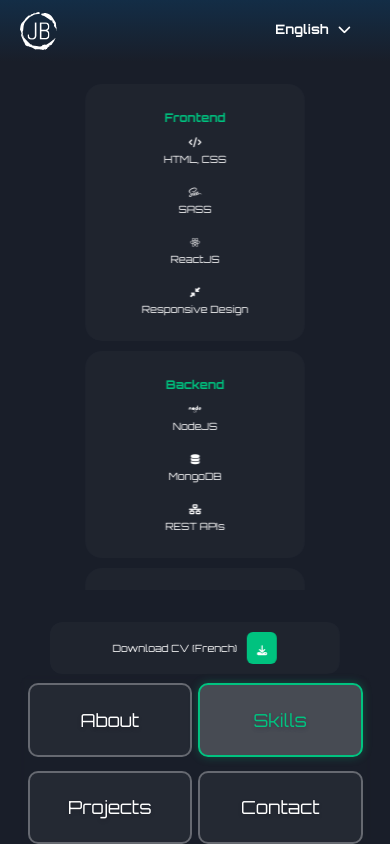
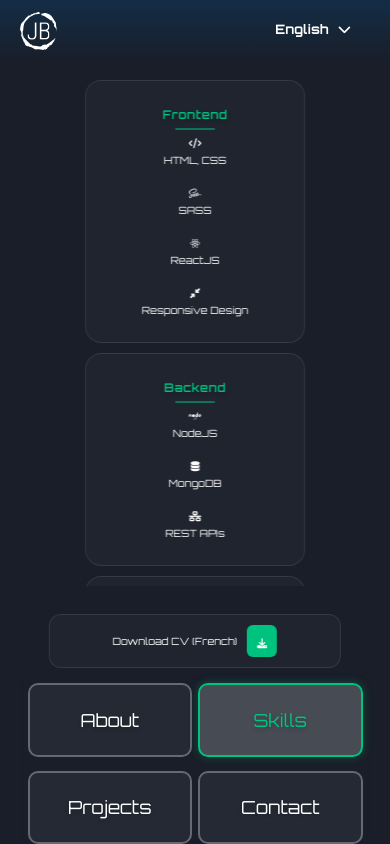
Before and after one commit to Scarnee/Portfolio-jordane-brosset, a React (Vite) app in the folder frontend/: page /skills in a window 390 px wide. Built offline with nearby package versions, Linux system fonts and the light colour scheme.

Commit message:
feat: better responsive

```diff
--- a/frontend/src/components/projectCard/ProjectCard.scss
+++ b/frontend/src/components/projectCard/ProjectCard.scss
@@ -106,12 +106,12 @@
         }
 
         ul {
-            font-size: 10px;
+            font-size: 8px;
             z-index: 1000;
         }
         .cardDescription {
             display: block;
-            font-size: 10px;
+            font-size: 8px;
             z-index: 1000;
             text-shadow: 0.2px 0 0 #000, 0 -0.2px 0 #000, 0 0.2px 0 #000, -0.2px 0 0 #000;
         }
--- a/frontend/src/pages/Contact/Contact.scss
+++ b/frontend/src/pages/Contact/Contact.scss
@@ -120,5 +120,8 @@
         .contactRight{
             width: 100%;
         }
+        img {
+            display: none;
+        }
     }
 }
--- a/frontend/src/pages/Home/Home.scss
+++ b/frontend/src/pages/Home/Home.scss
@@ -31,6 +31,12 @@
         }
         .homeContent{
             flex-direction: column;
+            h1 {
+                font-size: 20px;
+            }
+            h2 {
+                font-size: 15px;
+            }
         }
         img{
             width: 100%;
@@ -41,7 +47,7 @@
             flex-direction: column;
         }
         .homeContent{
-            flex-direction: column;
+            flex-direction: row;
         }
         .homeDescription{
             h1{
@@ -52,7 +58,7 @@
             }
         }
         img{
-            width: 75%;
+            width: 50%;
         }
     }
 
--- a/frontend/src/pages/Skills/Skills.scss
+++ b/frontend/src/pages/Skills/Skills.scss
@@ -30,15 +30,32 @@
       box-sizing: border-box;
       text-align: center;
       transition: transform 0.3s;
+      border: 1px solid rgba(255, 255, 255, 0.1);
 
       &:hover {
-        transform: translateY(4px);
+        border-color: rgba($third-color, 0.3);
+        box-shadow: 0 8px 25px rgba(0, 0, 0, 0.2);
       }
 
       h2 {
         color: $third-color;
-        margin-bottom: 12px;
+        margin-bottom: 16px;
         font-size: 18px;
+        font-weight: 600;
+        letter-spacing: 0.5px;
+        text-shadow: 0 2px 4px rgba(0, 0, 0, 0.1);
+        position: relative;
+        &::after {
+          content: "";
+          position: absolute;
+          bottom: -8px;
+          left: 50%;
+          transform: translateX(-50%);
+          width: 40px;
+          height: 2px;
+          background: rgba($third-color, 0.5);
+          border-radius: 2px;
+        }
       }
 
       .iconList {
@@ -79,6 +96,8 @@
           gap: 10px;
           font-size: 14px;
           color: $fifth-color;
+          padding: 5px 0;
+          border-bottom: 1px dashed rgba($fifth-color, 0.2);
 
           i {
             color: $third-color;
@@ -97,7 +116,11 @@
     padding: 10px 20px;
     background-color: rgba(255, 255, 255, 0.03);
     border-radius: 12px;
-
+    border: 1px solid rgba(255, 255, 255, 0.1);
+    &:hover {
+      border-color: rgba($third-color, 0.3);
+      box-shadow: 0 8px 25px rgba(0, 0, 0, 0.2);
+    }
     p {
       margin: 0;
       font-size: 14px;
@@ -130,10 +153,10 @@
     p {
       font-size: 10px !important;
     }
-    ul{
+    ul {
       gap: 10px !important;
     }
-    li{
+    li {
       font-size: 10px !important;
       justify-content: start !important;
     }
@@ -163,18 +186,49 @@
       justify-content: center;
       align-items: center;
       max-height: 10%;
+      margin-bottom: 10px;
     }
   }
 }
 
 @include tablet {
   .mainSkills {
+
     .topSkills {
+      flex-direction: row !important;
+      gap: 10px !important;
+    }
+    p {
+      font-size: 10px !important;
+    }
+    ul {
+      gap: 10px !important;
+    }
+    li {
+      font-size: 10px !important;
+      justify-content: start !important;
+    }
+    h2 {
+      font-size: 12px !important;
+    }
+    i {
+      font-size: 10px !important;
+    }
+    .topSkills {
+      justify-content: space-evenly;
+    }
+    .bottomSkills {
+      flex-direction: row;
+      gap: 10px;
       justify-content: center;
+      align-items: center;
+      max-height: 10%;
+      margin-bottom: 10px;
     }
-
     .section {
-      flex: 1 1 45%;
+      flex: 1 1 15% !important;
+      min-width: 0px !important;
+      padding: 4px !important;
     }
   }
 }
```
